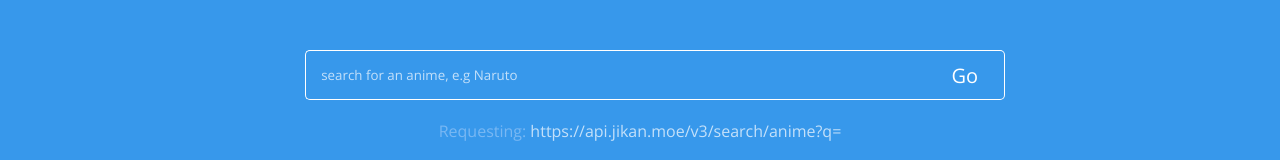
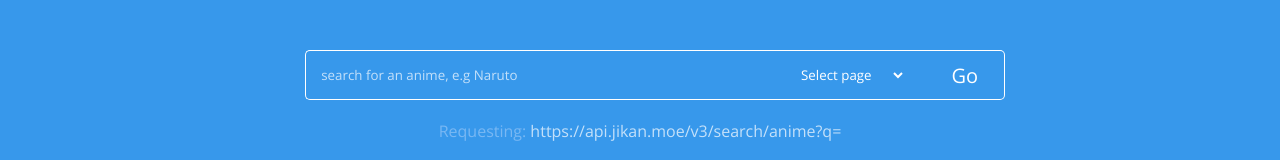
Before and after one commit to yasirahmad62/Anime, a React (Create React App) app: page / in a window 1280 px wide. Shown: the top 160 px of the page. Built offline with nearby package versions, Linux system fonts and the light colour scheme; no server answers.

Commit message:
pageLimit

```diff
--- a/src/components/Header/Header.js
+++ b/src/components/Header/Header.js
@@ -1,13 +1,9 @@
 import React, { useState, useEffect } from "react";
 import {
   fetchAsyncMoviesBySearch,
-  getAllMovies,
   setmovieQuery,
-  getPageNumber,
-  incrementPageNumber,
-  getNewMovies,
+  setMoviewPageLimit,
   resetPageNumber,
-  fetchMoviesWithPage,
 } from "../../features/movies/movieSlice";
 import { store } from "../../features/store";
 import { Link } from "react-router-dom";
@@ -19,13 +15,20 @@ const Header = () => {
   const new_state = store.getState();
 
   const [searchText, setSearchText] = useState("");
+  const [searchPage, setPage] = useState("");
 
   const searchMovie = (event) => {
     event.preventDefault();
     dispatch(resetPageNumber());
-    // console.log(searchText)
     dispatch(setmovieQuery(searchText));
-    dispatch(fetchAsyncMoviesBySearch({ page: 1, query: searchText }));
+    dispatch(setMoviewPageLimit(searchPage));
+    dispatch(
+      fetchAsyncMoviesBySearch({
+        page: 1,
+        query: searchText,
+        pageNum: searchPage,
+      })
+    );
   };
 
   return (
@@ -44,6 +47,13 @@ const Header = () => {
           onClick={searchMovie}
           value="Go"
         />
+        <select id="dropdown" onChange={(e) => setPage(e.target.value)}>
+          <option value="N/A">Select page limit</option>
+          <option value="4">4</option>
+          <option value="8">8</option>
+          <option value="16">16</option>
+          <option value="32">32</option>
+        </select>
       </div>
       <div className="para-div">
         <p className="paragraph">
--- a/src/components/Header/Header.scss
+++ b/src/components/Header/Header.scss
@@ -61,12 +61,21 @@
   font-size: 20px;
   font-weight: 600;
 }
+#dropdown{
+  width: 10%;
+  border: none;
+  background: transparent;
 
-.user-image,
-.user-image img {
-  width: 38px;
-  height: 38px;
+  padding: 15px;
+  position: relative;
+  left: -20%;
+  color: #fff;
+  height: 50px;
+  border-radius: 5px 0 0 5px;
+  outline: none;
+  margin-top: 50px;
 }
+
 .paragraph{
   color: rgba(256, 256, 256, .7);
 position: relative;
--- a/src/components/MovieListing/MovieListing.js
+++ b/src/components/MovieListing/MovieListing.js
@@ -35,6 +35,7 @@ const MovieListing = () => {
         query: new_state.movies.movieQuery
           ? new_state.movies.movieQuery.payload
           : null,
+        pageNum: new_state.movies.pageLimit,
       })
     );
   };
--- a/src/features/movies/movieSlice.js
+++ b/src/features/movies/movieSlice.js
@@ -7,8 +7,10 @@ export const fetchAsyncMovies = createAsyncThunk(
     const movie_url =
       `/v3/search/anime?q=` +
       (urlData.query ? urlData.query : "<query>") +
-      `&limit=16&page=${urlData.page}`;
+      `&limit=${urlData.pageNum ? urlData.pageNum : "16"}&page=${urlData.page}`;
     console.log(movie_url);
+
+    console.log(urlData);
     const response = await movieApi.get(movie_url);
     return response.data;
   }
@@ -17,11 +19,11 @@ export const fetchAsyncMovies = createAsyncThunk(
 export const fetchAsyncMoviesBySearch = createAsyncThunk(
   "movies/fetchAsyncMoviesBySearch",
   async (urlData) => {
-    console.log(urlData.page, "TTTTT");
+    console.log(urlData, "TTTTT");
     const movie_url =
       `/v3/search/anime?q=` +
       (urlData.query ? urlData.query : "<query>") +
-      `&limit=16&page=${urlData.page}`;
+      `&limit=${urlData.pageNum ? urlData.pageNum : "16"}&page=${urlData.page}`;
     console.log(movie_url);
     const response = await movieApi.get(
       // `/v3/search/anime?${query ? 'q='+query : ''}&limit=16&page=${page}`
@@ -39,11 +41,11 @@ const fetchNewMovies = async (page) => {
   console.log("pg -> ", initialState.page_number);
   return response.data;
 };
-
 const initialState = {
   movies: [],
   movieQuery: null,
   page_number: 1,
+  pageLimit: "",
 };
 
 const movieSlice = createSlice({
@@ -58,6 +60,9 @@ const movieSlice = createSlice({
     },
     setmovieQuery: (state, query) => {
       return { ...state, movieQuery: query };
+    },
+    setMoviewPageLimit: (state, pageNum) => {
+      return { ...state, pageLimit: pageNum };
     },
     fetchMoviesWithPage: (state) => {
       console.log();
@@ -92,6 +97,7 @@ export const {
   fetchMoviesWithPage,
   resetPageNumber,
   setmovieQuery,
+  setMoviewPageLimit,
 } = movieSlice.actions;
 export const getAllMovies = (state) => state.movies.movies;
 
```
Also changed, not shown: 1 other file (tests, documents, lock files or other folders).
